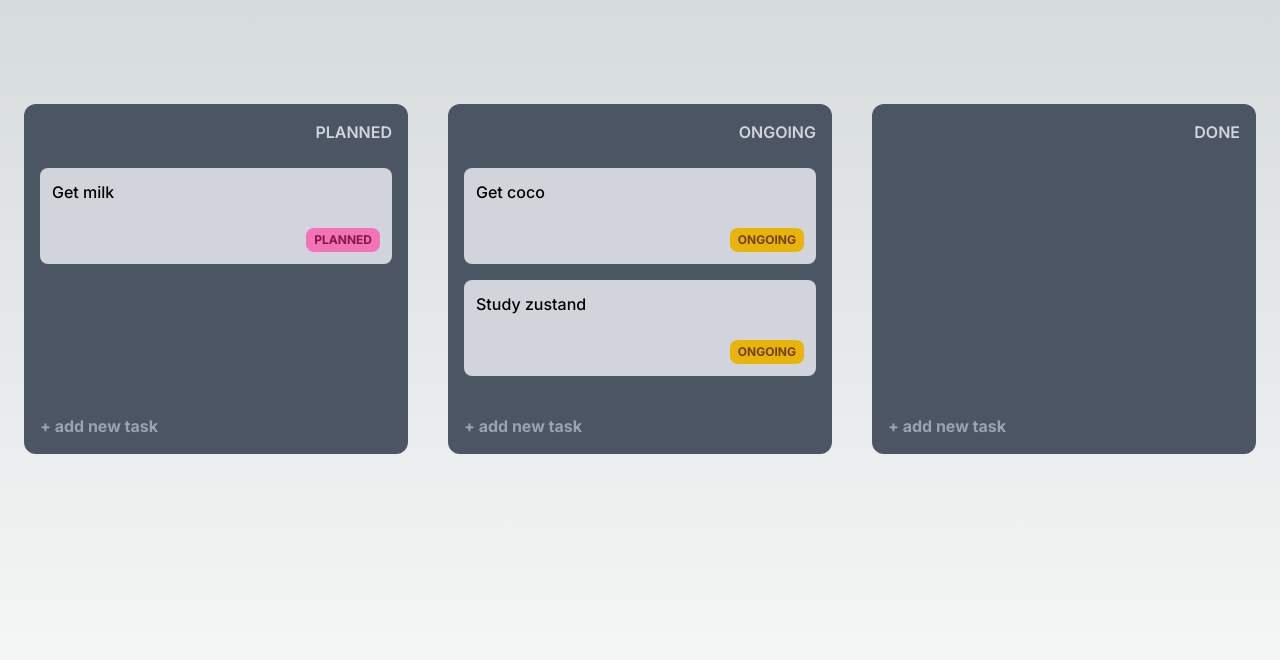
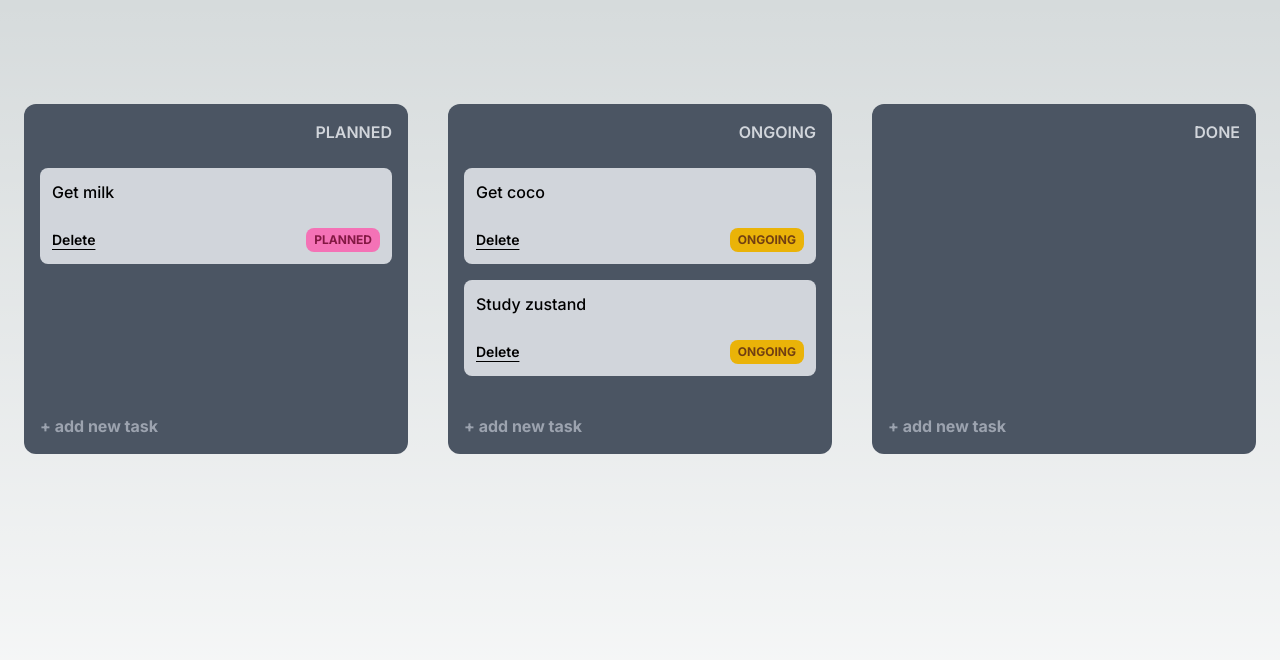
Before and after one commit to opencore-x/lucidity, a Next.js app: page /kanban in a window 1280 px wide. Shown: the top 660 px of the page. Built offline with nearby package versions, Linux system fonts and the light colour scheme.

Commit message:
delete task from kanban

```diff
--- a/app/kanban/Column.js
+++ b/app/kanban/Column.js
@@ -21,7 +21,10 @@ export default function Column({ status }) {
 
   return (
     <>
-      <div className="flex flex-col justify-between gap-6 w-full h-fit p-4 min-h-[350px] bg-gray-600  rounded-xl">
+      <div
+        className="flex flex-col justify-between gap-6 w-full h-fit p-4 min-h-[350px] bg-gray-600  rounded-xl"
+        onDragOver={(e) => e.preventDefault()}
+      >
         <div>
           <div className="flex justify-between mb-6">
             <div></div>
--- a/app/kanban/Task.js
+++ b/app/kanban/Task.js
@@ -1,6 +1,9 @@
 import React from 'react';
+import { useStore } from '../store/store';
 
 export default function Task({ title, status }) {
+  const deleteTask = useStore((store) => store.deleteTask);
+
   let bgStatus = '';
   const bgPlanned = 'bg-pink-400 text-pink-900';
   const bgOngoing = 'bg-yellow-500 text-yellow-900';
@@ -13,11 +16,19 @@ export default function Task({ title, status }) {
     : (bgStatus = bgDone);
 
   return (
-    <div className="flex flex-col justify-between text-black bg-gray-300 rounded-lg p-3 h-24 w-full">
+    <div
+      className="flex flex-col justify-between text-black bg-gray-300 rounded-lg p-3 h-24 w-full"
+      draggable
+    >
       <div className="text-md first-letter:capitalize font-medium">{title}</div>
       <div>
         <div className="flex justify-between">
-          <div></div>
+          <button
+            className="text-sm font-semibold underline underline-offset-4"
+            onClick={() => deleteTask(title)}
+          >
+            Delete
+          </button>
           <div
             className={`font-bold text-xs ${bgStatus} px-2 py-1 rounded-lg w-fit`}
           >
--- a/app/store/store.js
+++ b/app/store/store.js
@@ -8,6 +8,10 @@ const store = (set) => ({
   ],
   addTask: (title, status) =>
     set((store) => ({ tasks: [...store.tasks, { title, status }] })),
+  deleteTask: (title) =>
+    set((store) => ({
+      tasks: store.tasks.filter((task) => task.title !== title),
+    })),
 });
 
 export const useStore = create(store);
```
